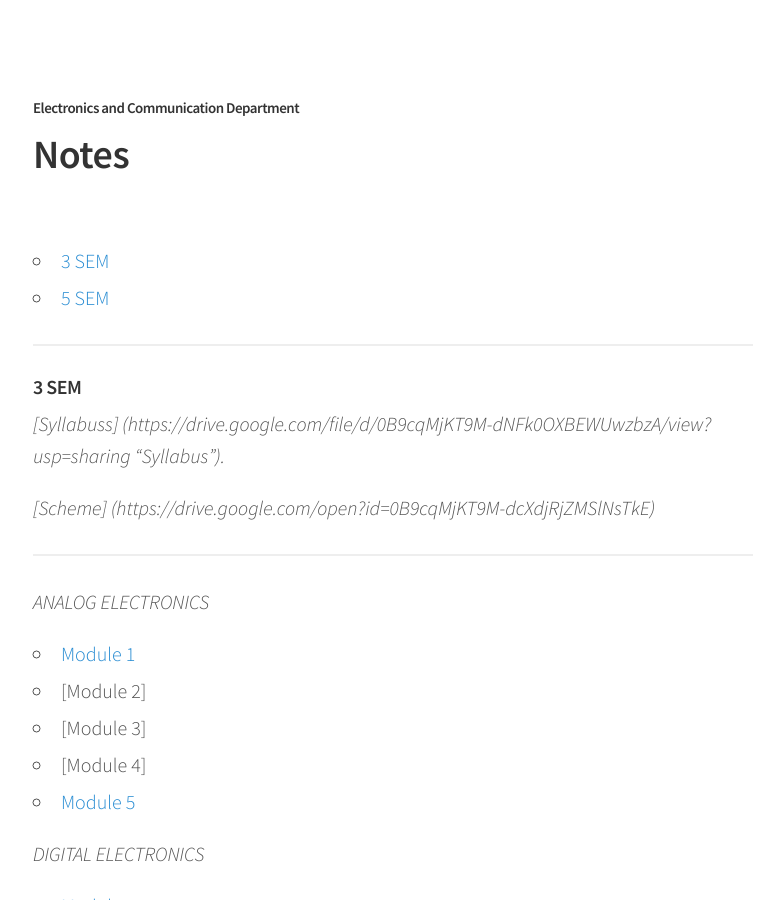
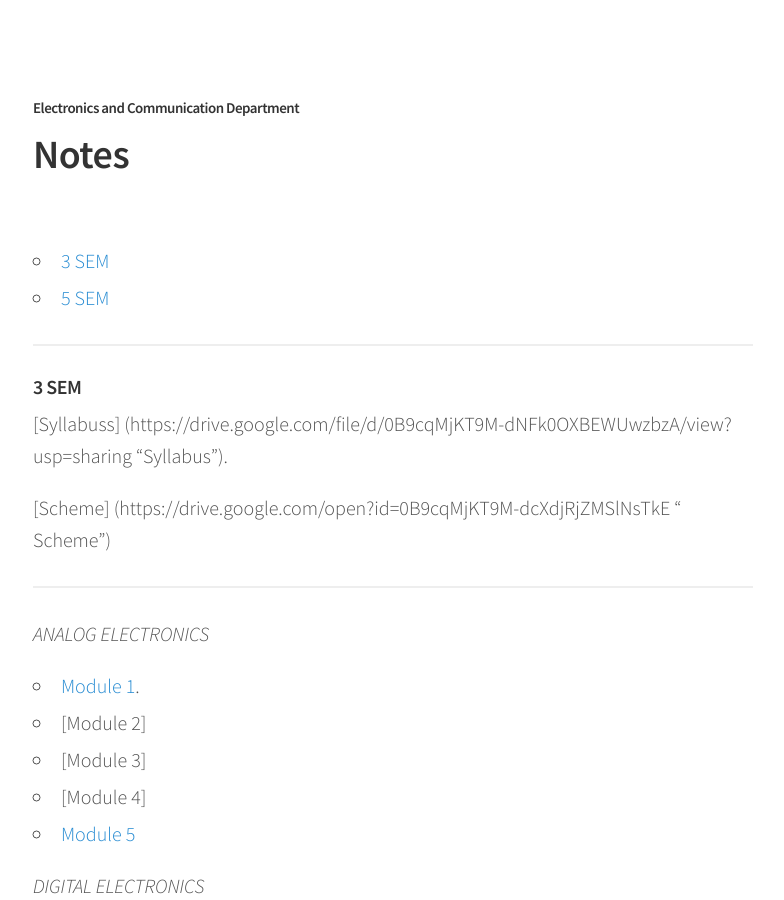
Before and after one commit to YoguBellad/TestGithub, a Jekyll site: the page built from _posts/2016-09-21-semsubj.md, in a window 1280 px wide and 900 px high. Shown: the whole window, without its empty margins (247-1031 px from the left). Built offline with Jekyll 4.4.1, drawn with Linux system fonts in a browser that asks for light colours.

Commit message:
sem wise try3 drive remove i

```diff
--- a/_posts/2016-09-21-semsubj.md
+++ b/_posts/2016-09-21-semsubj.md
@@ -9,12 +9,12 @@ title: "Notes"
 <hr>
 
 #### 3 SEM
-<i> [Syllabuss]
-(https://drive.google.com/file/d/0B9cqMjKT9M-dNFk0OXBEWUwzbzA/view?usp=sharing "Syllabus").</i>
+[Syllabuss]
+(https://drive.google.com/file/d/0B9cqMjKT9M-dNFk0OXBEWUwzbzA/view?usp=sharing "Syllabus").
 
 
-<i>[Scheme]
-(https://drive.google.com/open?id=0B9cqMjKT9M-dcXdjRjZMSlNsTkE) </i>
+[Scheme]
+(https://drive.google.com/open?id=0B9cqMjKT9M-dcXdjRjZMSlNsTkE " Scheme")
 
 <hr>
 
@@ -22,7 +22,7 @@ title: "Notes"
 <i>ANALOG ELECTRONICS
 </i>
 
-* [Module 1](/assets/test.pdf)
+* [Module 1](/assets/test.pdf).
 * [Module 2]
 * [Module 3]
 * [Module 4]
@@ -206,14 +206,13 @@ title: "Notes"
 <hr>
 
 
-<i>[DIGITAL SIGNAL PROCESSING LABORATORY ](******link ***************)
-
-</i>
+<i>Lab Manual</i>
 
 
-<i>[ANALOG COMMUNICATION LAB + LIC LAB](******link ***************)
+[DIGITAL SIGNAL PROCESSING LABORATORY ](******link ***************)
 
-</i>
+
+[ANALOG COMMUNICATION LAB + LIC LAB](******link ***************)
 
 
 <hr>
```
